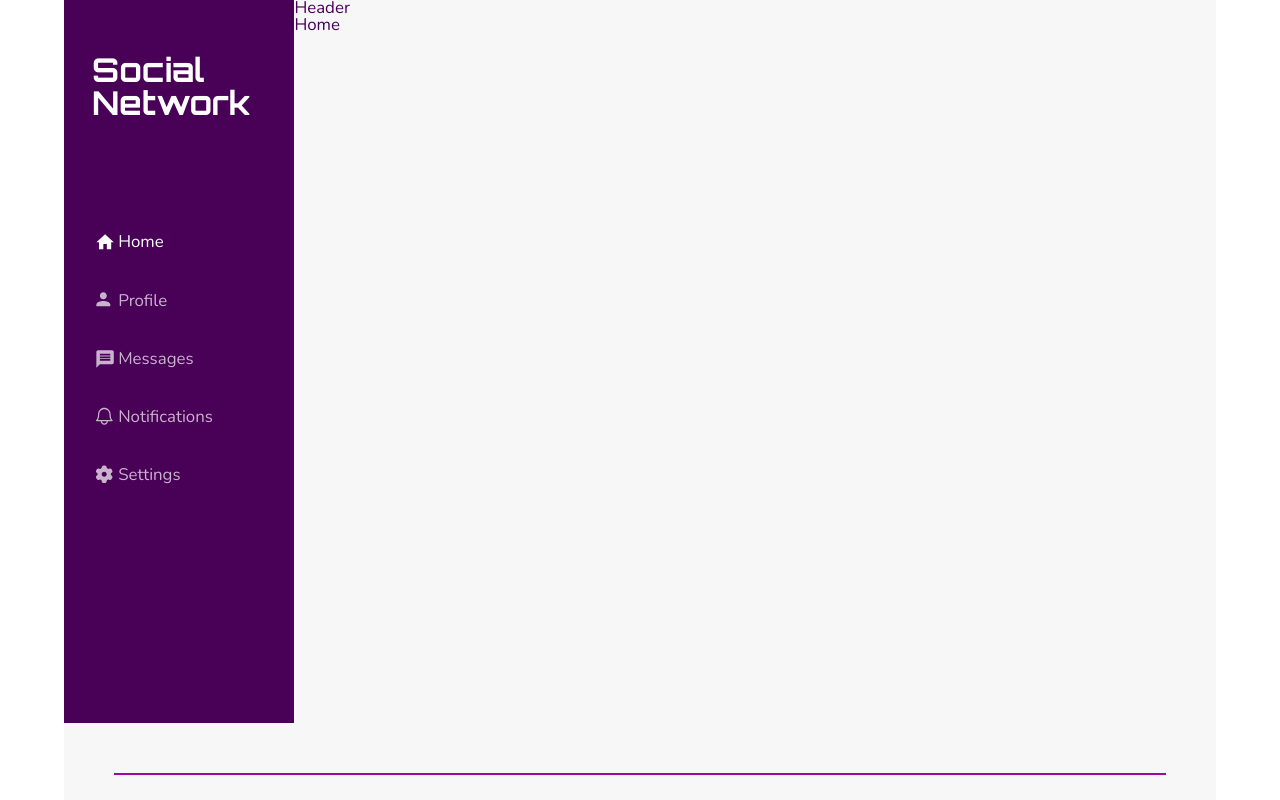
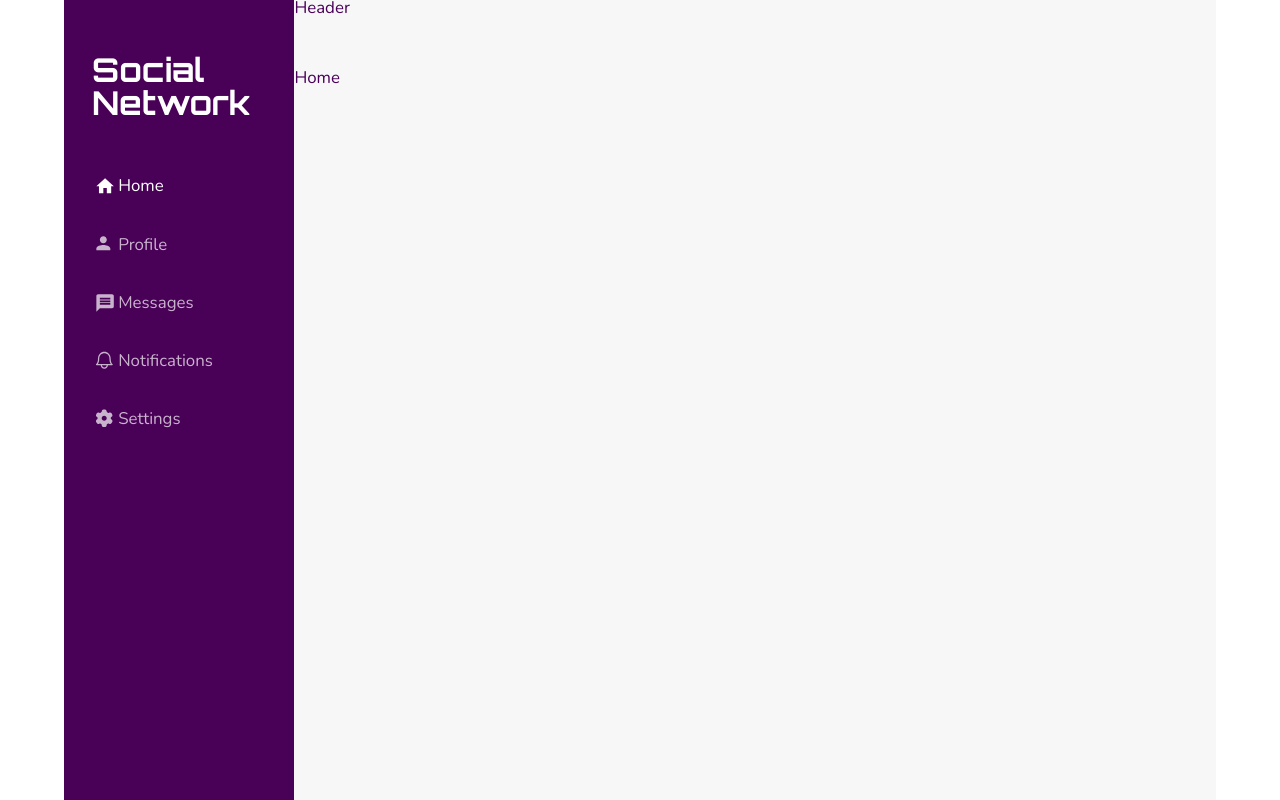
Before and after one commit to proffery/samurai-way, a React (Create React App) app: page /feed in a window 1280 px wide. Shown: the top 800 px of the page. Built offline with nearby package versions, Linux system fonts and the light colour scheme.

Commit message:
accessibility

```diff
--- a/src/App.tsx
+++ b/src/App.tsx
@@ -38,14 +38,14 @@ export default App;
 
 const Container = styled.div`
   display: grid;
-  grid-template-rows: auto 2fr 1fr;
+  grid-template-rows: 70px 93vh 1fr;
   grid-template-columns: repeat(5, 1fr);
   max-width: 1440px;
   width: 90%;
   height: 100%;
   margin: 0 auto;
   padding: 0;
-  section {
+  main {
     grid-area: 2 / 2 / 3 / 6 ;
   }
 `
--- a/src/layout/navbar/Navbar.tsx
+++ b/src/layout/navbar/Navbar.tsx
@@ -6,19 +6,22 @@ import { Logo } from "../../components/logo/Logo"
 
 export const Navbar = () => {
     return (
-        <StyledNavbar direction="column">
+        <StyledNavbar>
             <Logo type={'secondary'}/>
             <Menu type={'secondary'} icons={true} direction={'column'}/>
         </StyledNavbar>
     )
 }
 
-const StyledNavbar = styled(FlexWrapper)`
+const StyledNavbar = styled.nav`
+    display: flex;
+    flex-direction: column;
     grid-area: 1 / 1 / 3 / 2 ;
     background-color: ${theme.color.background.menu};
     padding: 54px 28px;
-    gap: 110px;
+    gap: 54px;
     @media ${theme.media.mobile} {
-        gap: 55px;
+        gap: 27px;
+        padding: 27px 18px;
     }
 `
--- a/src/layout/navbar/menu/Menu.tsx
+++ b/src/layout/navbar/menu/Menu.tsx
@@ -14,10 +14,10 @@ export const Menu = (props: MenuType) => {
     return (
         <StyledMenu direction={props.direction} type={props.type}>
             <ul role="menu" aria-label="menu">
-                {menuItems.map(item => {
+                {menuItems.map((item) => {
                     return(
                         <li role="menuitem" key={item.id}>
-                            <StyledNavLink to={item.href} type={props.type}>
+                            <StyledNavLink to={item.href} type={props.type} tabIndex={0}>
                                 {props.icons &&
                                     <IconWrapper>
                                         <Icon iconId={item.icon_id} height="100%" width="100%" viewBox={item.viewBox} />
@@ -35,7 +35,7 @@ export const Menu = (props: MenuType) => {
 
 
 
-const StyledMenu = styled.nav<MenuType>`
+const StyledMenu = styled.div<MenuType>`
     ul {
         display: flex;
         flex-wrap: wrap;
--- a/src/layout/sections/home/Home.tsx
+++ b/src/layout/sections/home/Home.tsx
@@ -1,5 +1,5 @@
 export const Home = () => {
     return (
-        <section>Home</section>
+        <main id="feed">Home</main>
     )
 }
--- a/src/layout/sections/messages/Messages.tsx
+++ b/src/layout/sections/messages/Messages.tsx
@@ -1,5 +1,5 @@
 export const Messages = () => {
     return (
-        <section>Messages</section>
+        <main id="messages">Messages</main>
     )
 }
--- a/src/layout/sections/notFound/NotFound.tsx
+++ b/src/layout/sections/notFound/NotFound.tsx
@@ -1,5 +1,5 @@
 export const NotFound = () => {
     return (
-        <section>Page Not Found! Error 404</section>
+        <main>Page Not Found! Error 404</main>
     )
 }
--- a/src/layout/sections/notifications/Notifications.tsx
+++ b/src/layout/sections/notifications/Notifications.tsx
@@ -1,5 +1,5 @@
 export const Notifications = () => {
     return (
-        <section>Notifications</section>
+        <main id="notifications">Notifications</main>
     )
 }
--- a/src/layout/sections/profile/Profile.tsx
+++ b/src/layout/sections/profile/Profile.tsx
@@ -1,5 +1,5 @@
 export const Profile = () => {
     return (
-        <section>Profile</section>
+        <main id="profile">Profile</main>
     )
 }
--- a/src/layout/sections/settings/Settings.tsx
+++ b/src/layout/sections/settings/Settings.tsx
@@ -1,5 +1,5 @@
 export const Settings = () => {
     return (
-        <section>Settings</section>
+        <main id="settings">Settings</main>
     )
 }
--- a/src/styles/Global.styled.ts
+++ b/src/styles/Global.styled.ts
@@ -37,7 +37,7 @@ export const GlobalStyle = createGlobalStyle`
         text-decoration: none;
     }
 
-    section {
+    main {
         padding: 0;
         background-color: ${theme.color.background.primary};
     }
```
